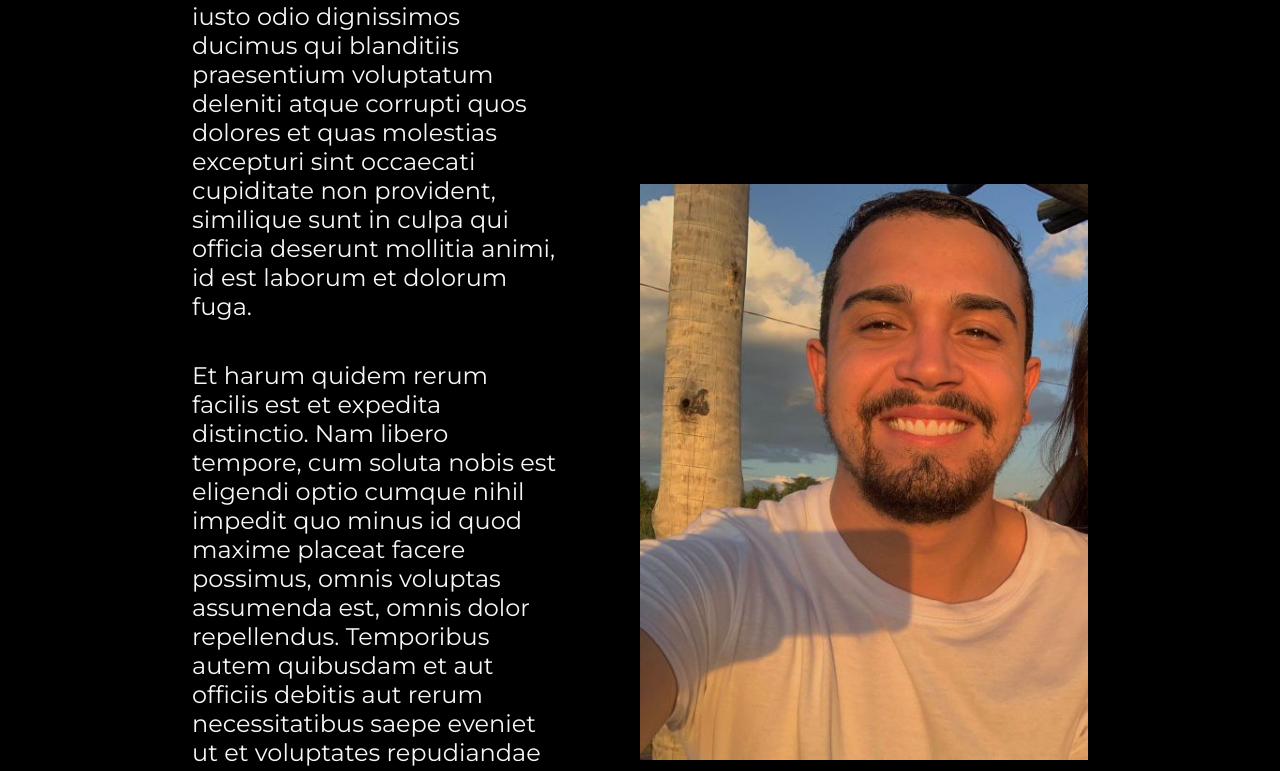
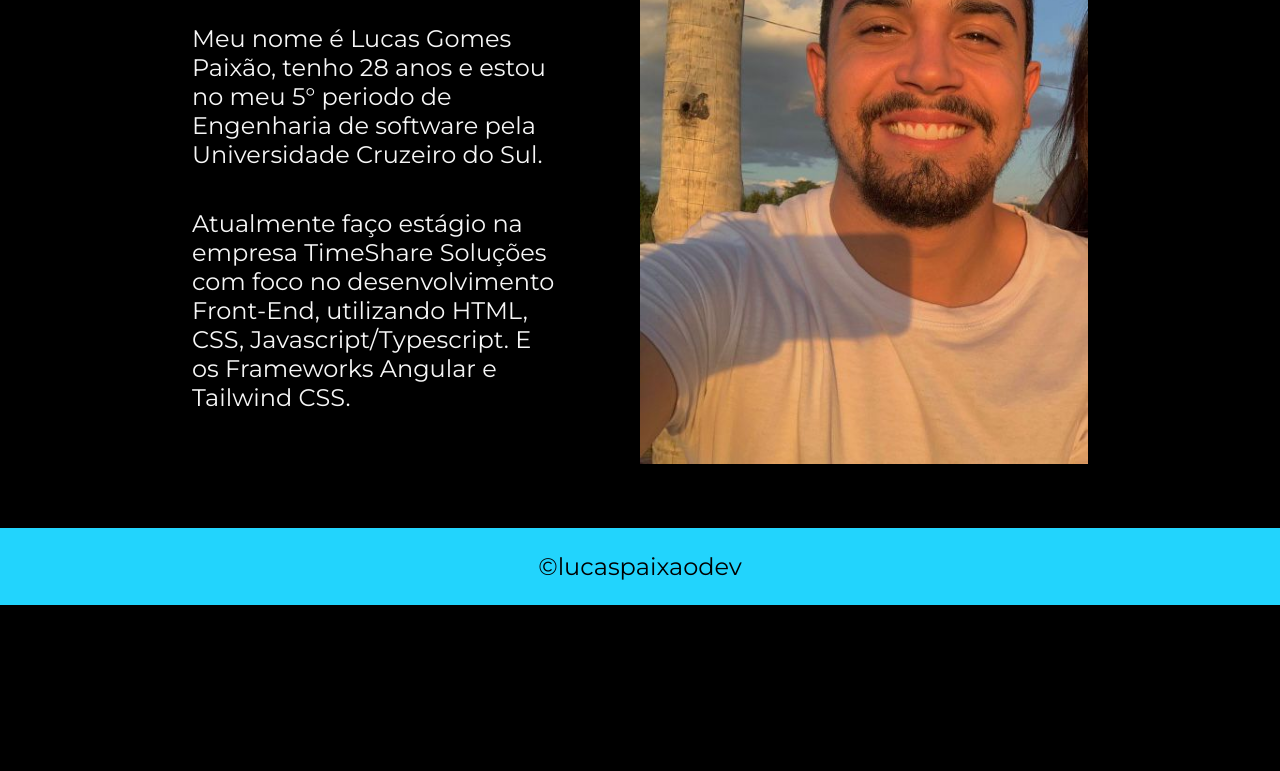
Before and after one commit to lucaspaixaodev/portfolio, a plain HTML site: page about.html in a window 1280 px wide. Shown: the part 231-1002 px from the top of the page. After the commit the page ends 836 px from the top, so only its background shows below. Drawn offline with nearby package versions, Linux system fonts and the light colour scheme.

Commit message:
Update about.html

```diff
--- a/about.html
+++ b/about.html
@@ -19,8 +19,8 @@
     <main class="apresentacao">
         <section class="apresentacao__conteudo">
             <h1 class="apresentacao__conteudo__titulo">Sobre mim</h1>
-            <p class="apresentacao__conteudo__paragrafo">At vero eos et accusamus et iusto odio dignissimos ducimus qui blanditiis praesentium voluptatum deleniti atque corrupti quos dolores et quas molestias excepturi sint occaecati cupiditate non provident, similique sunt in culpa qui officia deserunt mollitia animi, id est laborum et dolorum fuga.</p>
-            <p class="apresentacao__conteudo__paragrafo">Et harum quidem rerum facilis est et expedita distinctio. Nam libero tempore, cum soluta nobis est eligendi optio cumque nihil impedit quo minus id quod maxime placeat facere possimus, omnis voluptas assumenda est, omnis dolor repellendus. Temporibus autem quibusdam et aut officiis debitis aut rerum necessitatibus saepe eveniet ut et voluptates repudiandae sint et molestiae non recusandae. Itaque earum rerum hic tenetur a sapiente delectus, ut aut reiciendis voluptatibus maiores alias consequatur aut perferendis doloribus asperiores ipsum delis forum birol parela maxime infena. Excepteur sint occaecat cupidatat non.</p>
+            <p class="apresentacao__conteudo__paragrafo">Meu nome é Lucas Gomes Paixão, tenho 28 anos e estou no meu 5° periodo de Engenharia de software pela Universidade Cruzeiro do Sul.</p>
+            <p class="apresentacao__conteudo__paragrafo">Atualmente faço estágio na empresa TimeShare Soluções com foco no desenvolvimento Front-End, utilizando HTML, CSS, Javascript/Typescript. E os Frameworks Angular e Tailwind CSS.</p>
         </section>
         <img class="apresentacao__imagem" src="./assets/MinhaFoto.jpeg" alt="MinhaFoto">
     </main>
```
